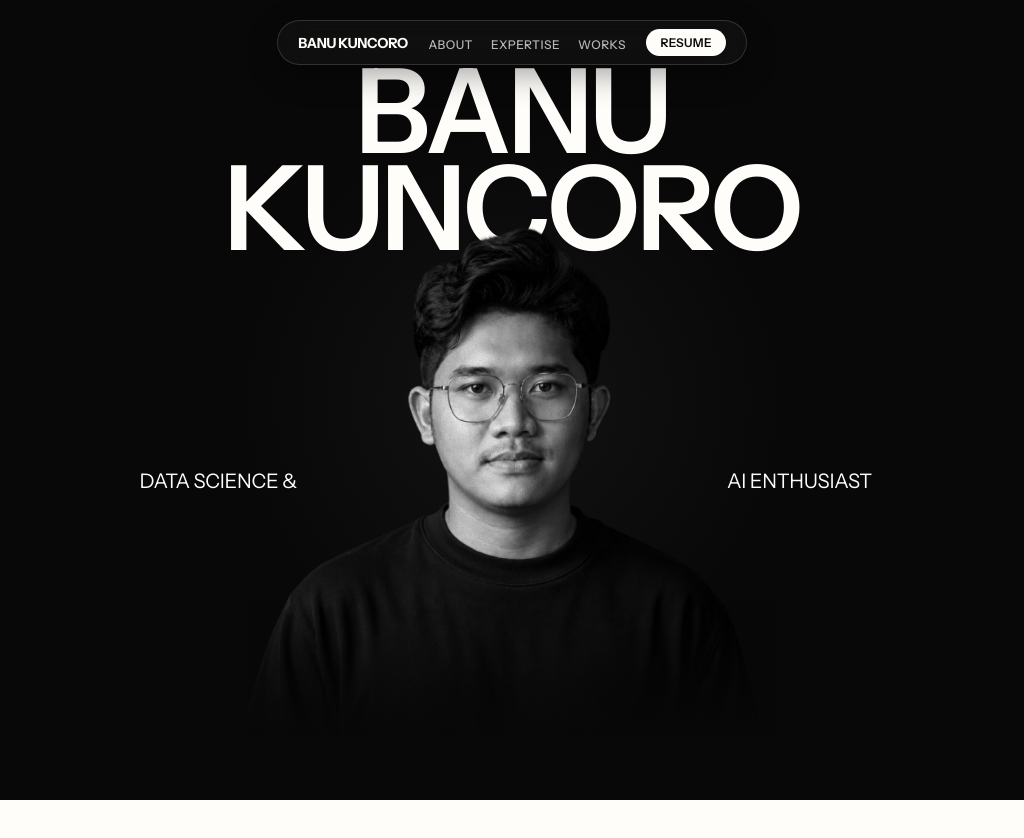
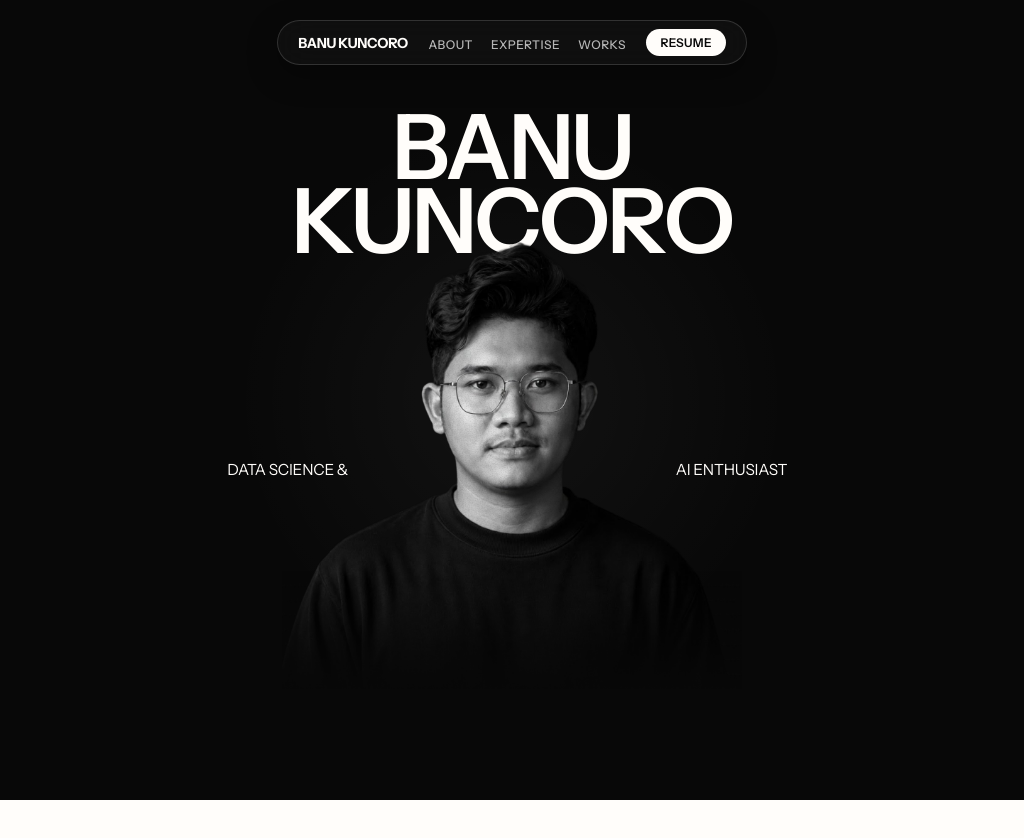
Before and after one commit to bnyuu/bnyuu.github.io, a React (Vite) app: page / in a window 1024 px wide. Shown: the top 838 px of the page. Built offline with nearby package versions, Linux system fonts and the light colour scheme.

Commit message:
style: cap max font-size and constrain scaling for tall/narrow screens

```diff
--- a/src/index.css
+++ b/src/index.css
@@ -249,7 +249,7 @@ body {
 }
 
 .hero-main-title {
-  font-size: clamp(78px, min(11.5vw, 15.5vh), 170px);
+  font-size: clamp(56px, min(9.5vw, 13vh), 136px);
   font-weight: 600;
   line-height: 0.82;
   letter-spacing: -0.03em;
@@ -271,7 +271,7 @@ body {
   position: absolute;
   top: 62%;
   transform: translateY(-50%);
-  font-size: clamp(14px, min(2vw, 2.5vh), 26px);
+  font-size: clamp(13px, min(1.7vw, 2.2vh), 22px);
   font-weight: 400;
   letter-spacing: -0.015em;
   text-transform: uppercase;
@@ -282,20 +282,20 @@ body {
 }
 
 .hero-sub-left {
-  right: calc(50% + clamp(175px, 21vw, 320px));
+  right: calc(50% + clamp(150px, 18vw, 275px));
 }
 
 .hero-sub-right {
-  left: calc(50% + clamp(175px, 21vw, 320px));
+  left: calc(50% + clamp(150px, 18vw, 275px));
 }
 
 /* Portrait Image: Lowered so hair subtly touches baseline of KUNCORO without obscuring letters */
 .hero-image-wrapper {
   position: relative;
-  width: clamp(460px, min(56vw, 66vh), 760px);
+  width: clamp(380px, min(48vw, 58vh), 660px);
   max-width: 96vw;
   height: auto;
-  margin-top: clamp(-95px, -7vw, -40px);
+  margin-top: clamp(-75px, -5.5vw, -30px);
   margin-bottom: 0;
   z-index: 2;
   pointer-events: none;
@@ -313,45 +313,65 @@ body {
   display: block;
 }
 
+/* Responsive adjustments for narrow/compact desktop width (prevent text growing too big on tall/narrow screens) */
+@media (max-width: 1150px) and (min-width: 769px) {
+  .hero-main-title {
+    font-size: clamp(52px, 8.8vw, 108px);
+  }
+  .hero-image-wrapper {
+    width: clamp(340px, 45vw, 520px);
+    margin-top: clamp(-55px, -5vw, -25px);
+  }
+  .hero-sub-flank {
+    font-size: clamp(12px, 1.5vw, 17px);
+  }
+  .hero-sub-left {
+    right: calc(50% + clamp(130px, 16vw, 220px));
+  }
+  .hero-sub-right {
+    left: calc(50% + clamp(130px, 16vw, 220px));
+  }
+}
+
 /* Responsive adjustments for short / compact viewport heights */
 @media (max-height: 750px) and (min-width: 769px) {
   .hero-main-title {
-    font-size: clamp(58px, 13vh, 110px);
+    font-size: clamp(52px, 12.5vh, 102px);
     line-height: 0.82;
   }
   .hero-image-wrapper {
-    width: clamp(360px, 58vh, 500px);
-    margin-top: clamp(-60px, -6vh, -25px);
+    width: clamp(330px, 54vh, 460px);
+    margin-top: clamp(-50px, -5vh, -20px);
   }
   .hero-sub-flank {
-    font-size: clamp(13px, 2.2vh, 18px);
+    font-size: clamp(12px, 2vh, 17px);
     top: 61%;
   }
   .hero-sub-left {
-    right: calc(50% + clamp(145px, 18vw, 250px));
+    right: calc(50% + clamp(135px, 17vw, 230px));
   }
   .hero-sub-right {
-    left: calc(50% + clamp(145px, 18vw, 250px));
+    left: calc(50% + clamp(135px, 17vw, 230px));
   }
 }
 
 @media (max-height: 620px) and (min-width: 769px) {
   .hero-main-title {
-    font-size: clamp(46px, 11.5vh, 75px);
+    font-size: clamp(42px, 11vh, 70px);
   }
   .hero-image-wrapper {
-    width: clamp(280px, 50vh, 370px);
-    margin-top: -20px;
+    width: clamp(260px, 48vh, 340px);
+    margin-top: -15px;
   }
   .hero-sub-flank {
     font-size: clamp(11px, 1.8vh, 14px);
     top: 60%;
   }
   .hero-sub-left {
-    right: calc(50% + clamp(120px, 15vw, 190px));
+    right: calc(50% + clamp(115px, 14vw, 170px));
   }
   .hero-sub-right {
-    left: calc(50% + clamp(120px, 15vw, 190px));
+    left: calc(50% + clamp(115px, 14vw, 170px));
   }
 }
 
```
